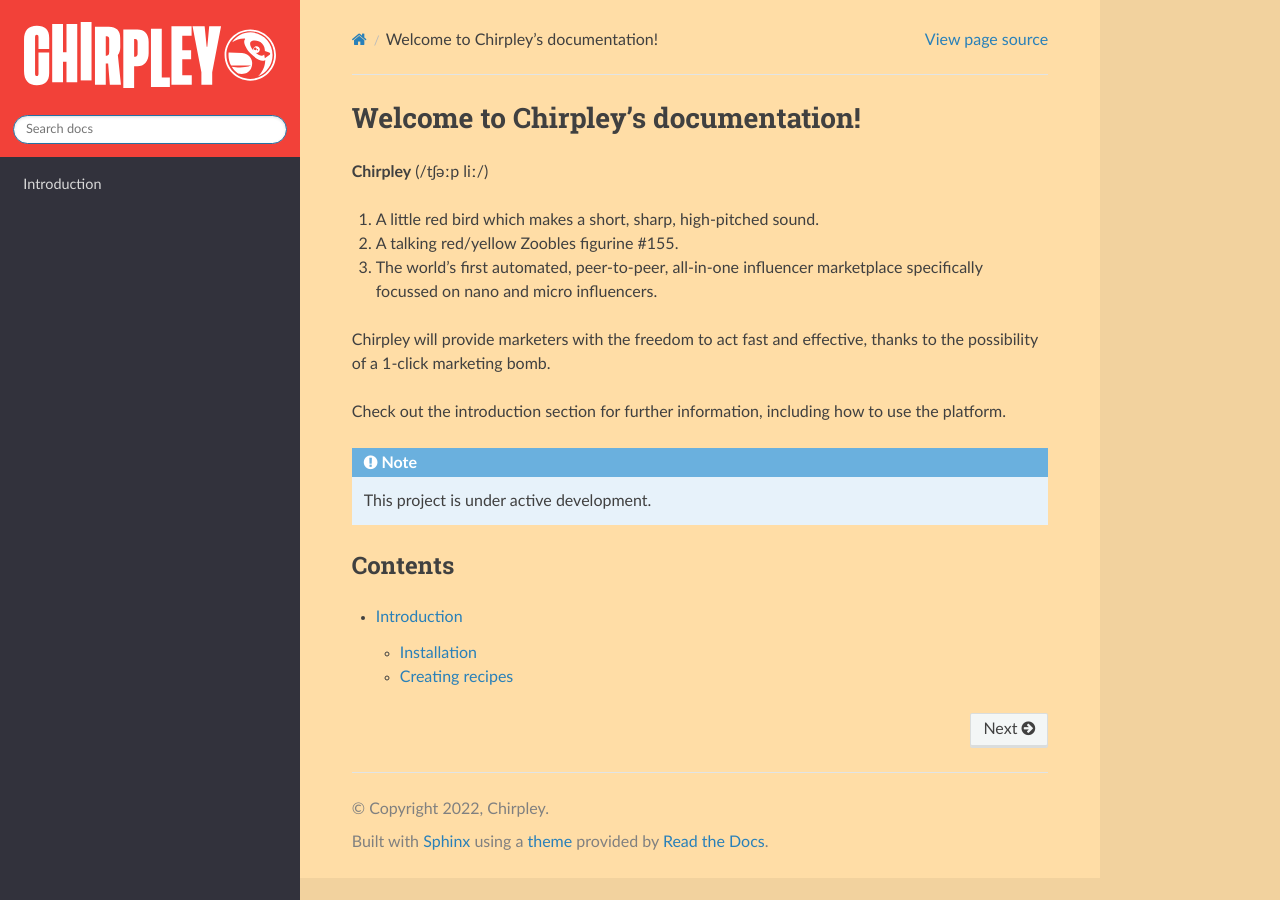
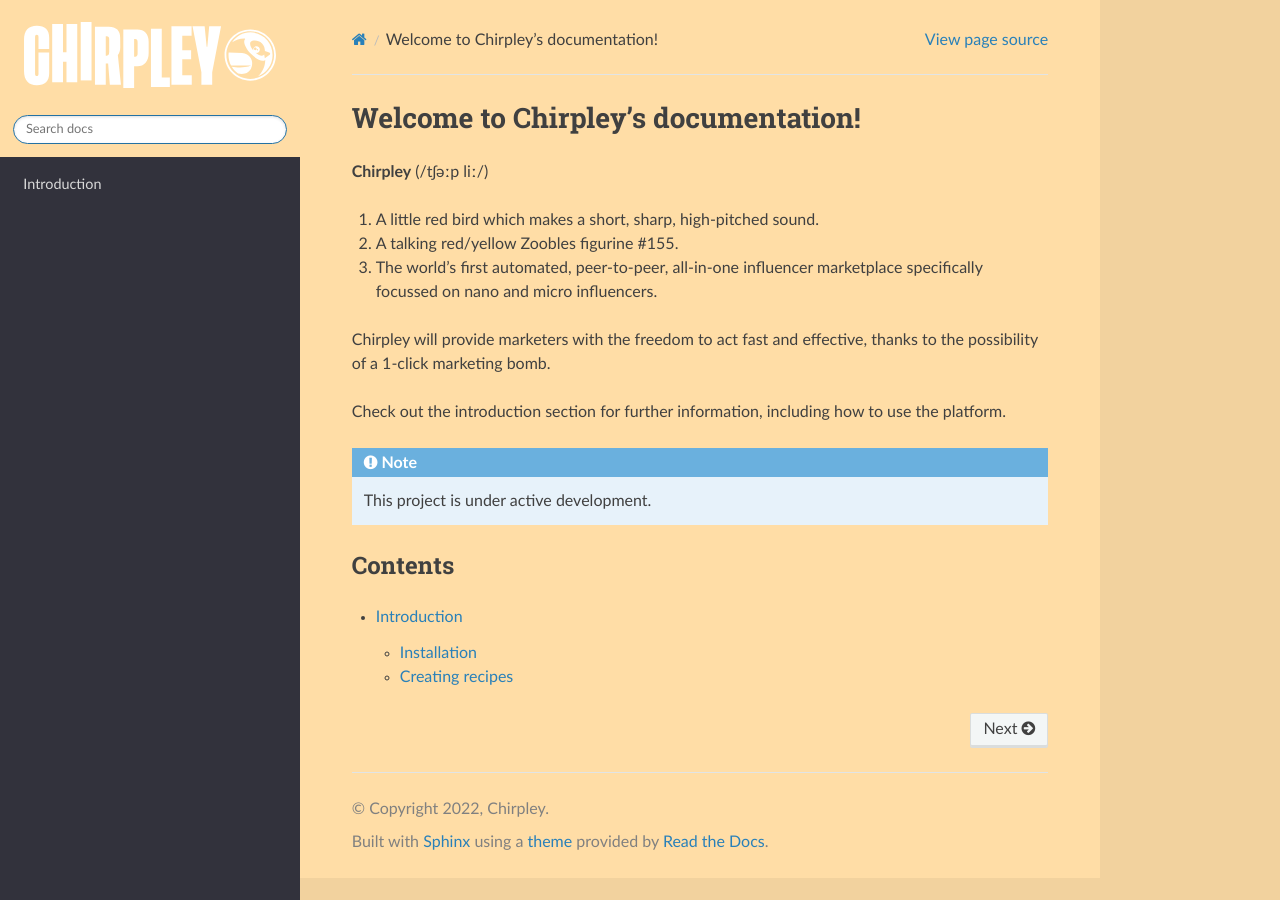
Before and after one commit to chirpley/docs, a Sphinx documentation site: the page built from docs/source/index.rst, in a window 1280 px wide. Built offline with Sphinx 7.4.7 and the Read the Docs theme 2.0.0, drawn with Linux system fonts in a browser that asks for light colours.

Commit message:
Update custom.css

```diff
--- a/docs/source/_static/custom.css
+++ b/docs/source/_static/custom.css
@@ -1,5 +1,5 @@
 .wy-side-nav-search, .wy-nav-top {
-    background: #f24139;
+    background: #ffdda6;
 }
 .wy-nav-side{
     background: #32323c;
@@ -10,6 +10,10 @@
 .wy-body-for-nav {
     background: #ffdda6;
 }
+.wy-nav-content {
+    margin: 0;
+    background: #ffdda6;
+}
 @media screen and (min-width: 1100px){
     .wy-nav-content {
         margin: 0;
```
